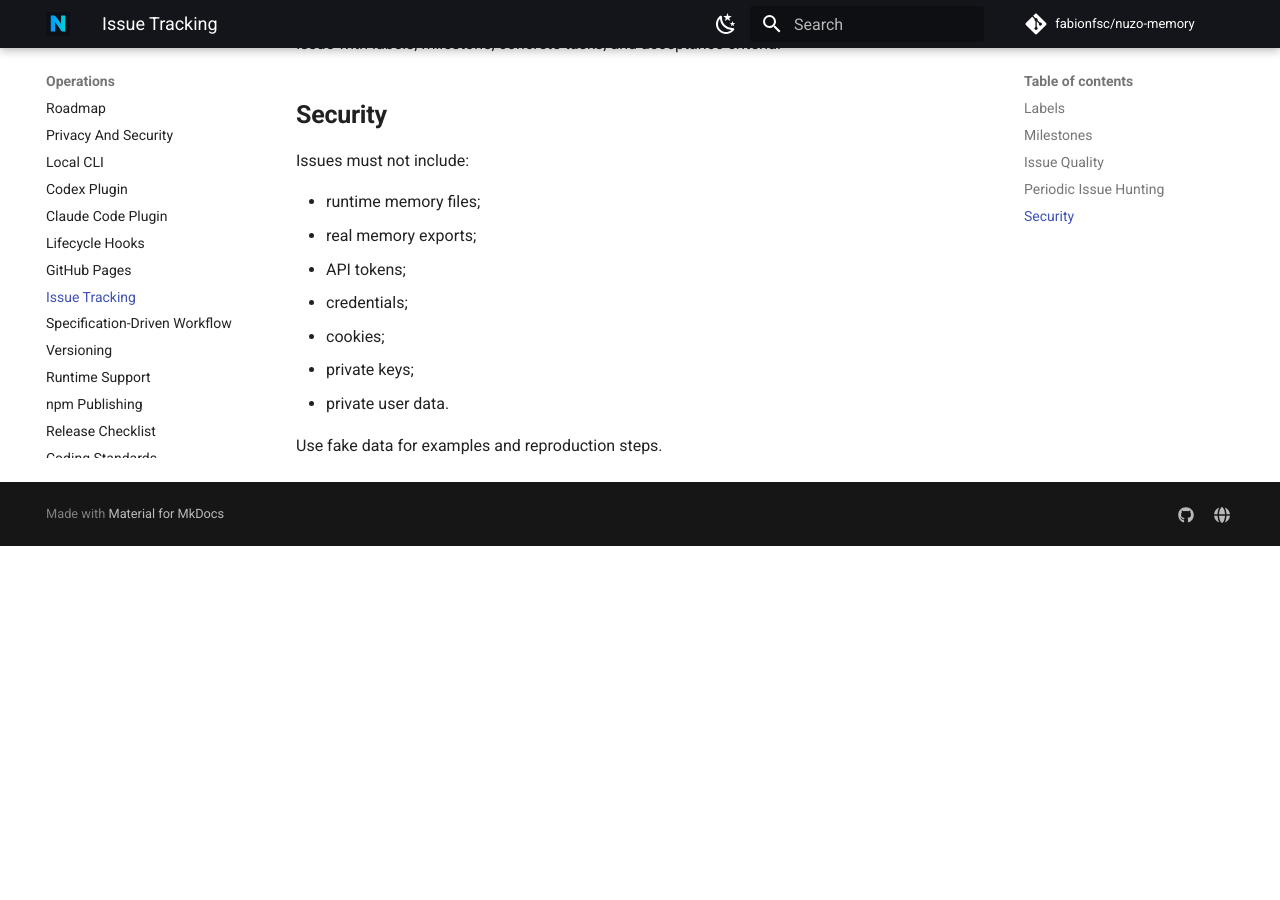
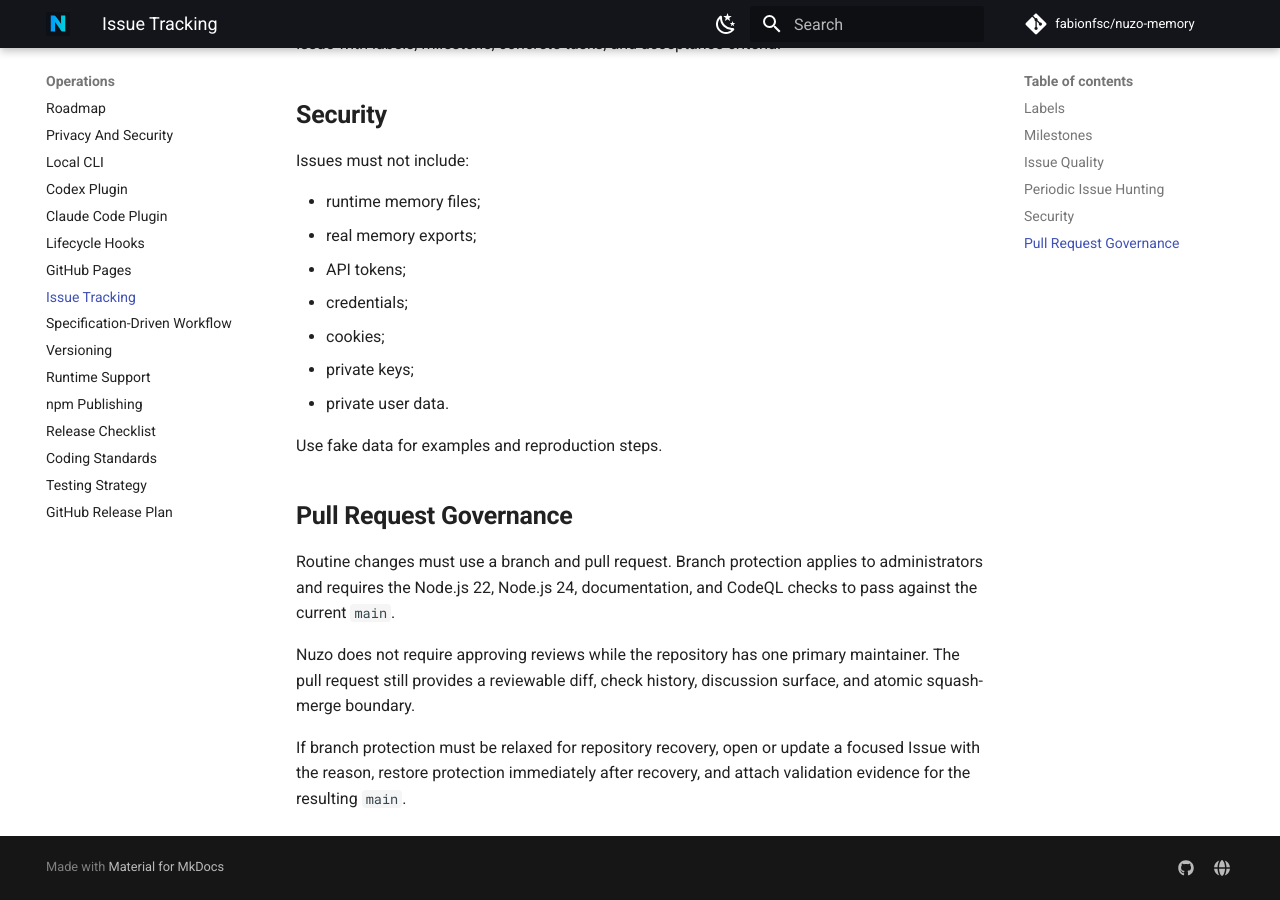
Before and after one commit to fabionfsc/nuzo-memory, an MkDocs documentation site: the page built from docs/operations/issue-tracking.md, in a window 1280 px wide and 900 px high, scrolled down 2456 px. Built offline with MkDocs 1.6.1 and Material for MkDocs 9.7.7, drawn with Linux system fonts in a browser that asks for light colours; comment, search, counter and statistics services are not loaded; before the commit the page ends 3002 px from its top, so only the background shows below that.

Commit message:
docs: require pull requests for main

```diff
--- a/docs/operations/issue-tracking.md
+++ b/docs/operations/issue-tracking.md
@@ -95,3 +95,17 @@ Issues must not include:
 - private user data.
 
 Use fake data for examples and reproduction steps.
+
+## Pull Request Governance
+
+Routine changes must use a branch and pull request. Branch protection applies
+to administrators and requires the Node.js 22, Node.js 24, documentation, and
+CodeQL checks to pass against the current `main`.
+
+Nuzo does not require approving reviews while the repository has one primary
+maintainer. The pull request still provides a reviewable diff, check history,
+discussion surface, and atomic squash-merge boundary.
+
+If branch protection must be relaxed for repository recovery, open or update a
+focused Issue with the reason, restore protection immediately after recovery,
+and attach validation evidence for the resulting `main`.
```
Also changed, not shown: AGENTS.md (+10 -0 lines), CHANGELOG.md (+2 -0 lines), CONTRIBUTING.md (+12 -0 lines), docs/operations/release-checklist.md (+4 -2 lines).
